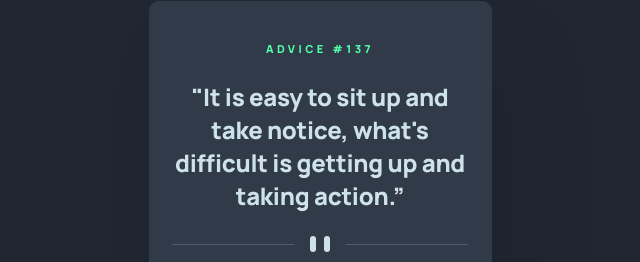
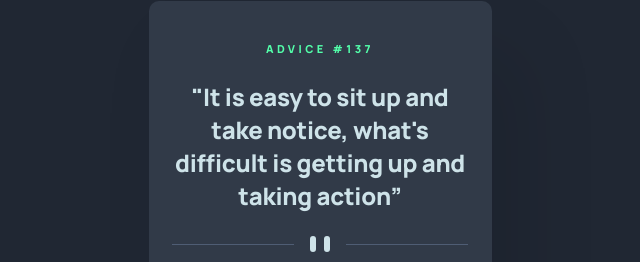
Before and after one commit to ZurabSutidze/Random_Advice, a plain HTML site: page index.html in a window 1280 px wide. Shown: the part 119-381 px from the top of the page, 320-960 px from the left. Drawn offline with Linux system fonts and the light colour scheme.

Commit message:
Update index.html

```diff
--- a/index.html
+++ b/index.html
@@ -12,7 +12,7 @@
     <div class="Mainbox">
           <div class="Texts">
               <p class="Advice">ADVICE #<span>137</span></p>
-              <p class="Inputtext">"<span>It is easy to sit up and take notice, what's difficult is getting up and taking action.</span>”</p>
+              <p class="Inputtext">"<span>It is easy to sit up and take notice, what's difficult is getting up and taking action</span>”</p>
           </div>
 
           <div class="LinesandPause">
```
